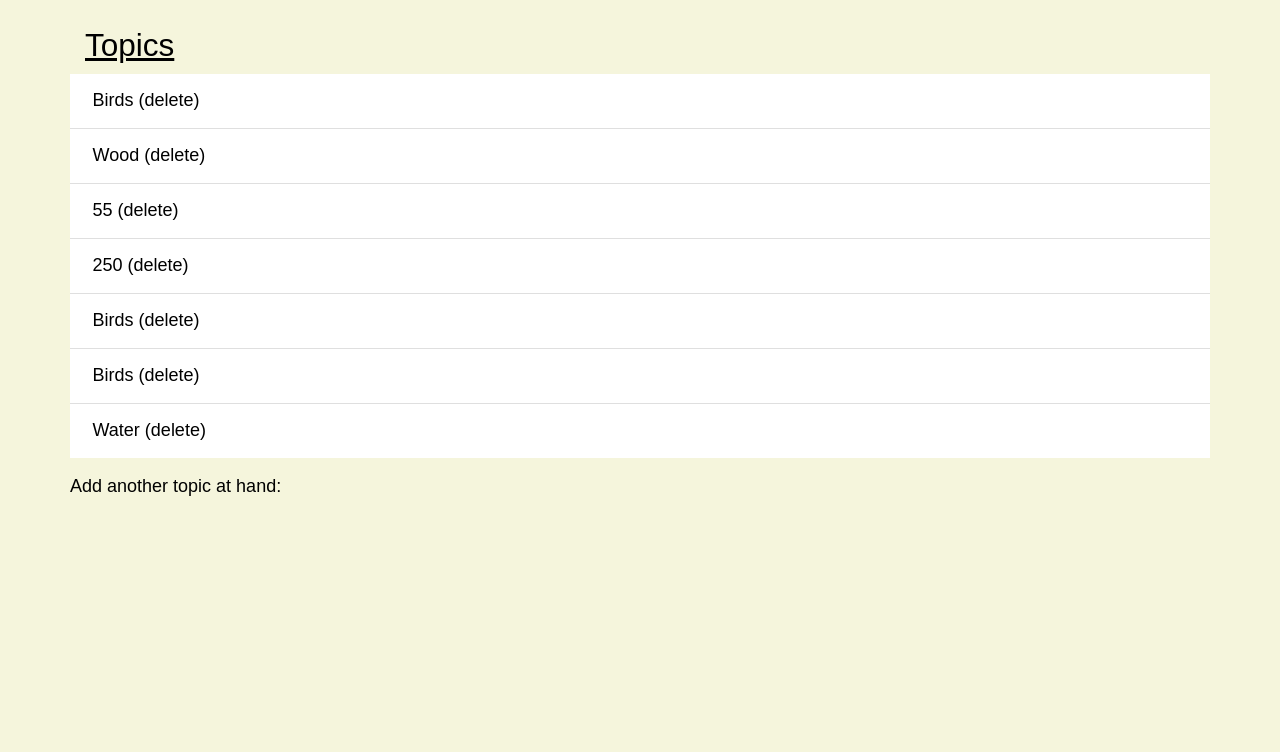
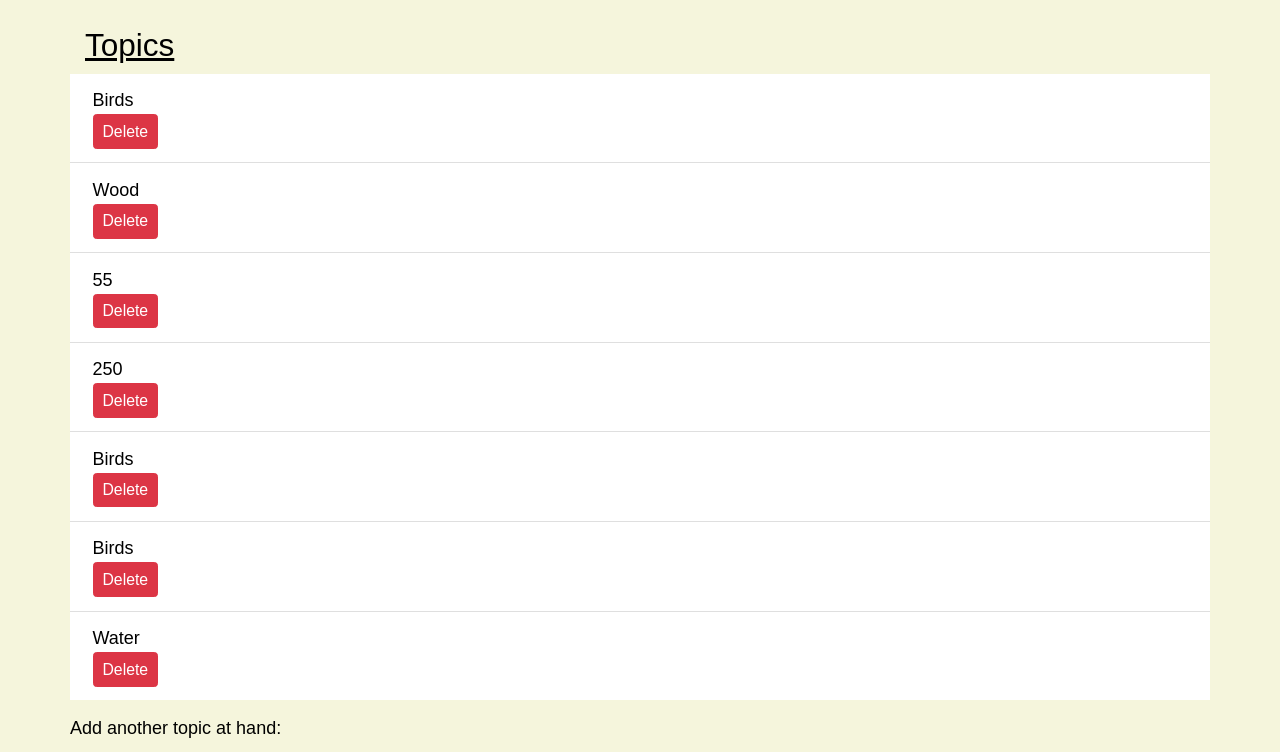
Before and after one commit to Code-Institute-Submissions/marosan28-online-journal_DecResub, a Django app: page /topics/ in a window 1280 px wide. Shown: the part 65-817 px from the top of the page. Before the commit the page ends 561 px from the top, so only its background shows below. Run offline with Django 3.2, Linux system fonts and the light colour scheme; a user stored in the database is signed in; data comes from the database, SQL or seed files in the repository; some libraries are stand-ins or nearby versions; some web fonts are replaced.

Commit message:
change delete to a button

```diff
--- a/learning_logs/templates/learning_logs/topic.html
+++ b/learning_logs/templates/learning_logs/topic.html
@@ -1,8 +1,7 @@
 {% extends 'learning_logs/base.html' %}
 
 {% block page_header %}
-<h3 class="topic-on-hand">{{ topic }}</h3> <span><a href="{% url 'learning_logs:delete_topic' topic.id %}" class="btn btn-danger" onclick="return confirm('Are you sure you want to delete this topic?');">Delete</a>
-</span>
+<h3 class="topic-on-hand">{{ topic }}</h3>
 {% endblock page_header %}
 
 {% block content %}
--- a/learning_logs/templates/learning_logs/topics.html
+++ b/learning_logs/templates/learning_logs/topics.html
@@ -6,15 +6,18 @@
 {% block content %}
 <ul class="topics-list list-group list-group-flush">
     {% for topic in topics %}
-    <li  class="list-group-item">
+    <li class="list-group-item">
         <a href="{% url 'learning_logs:topic' topic.id %}">{{ topic }}</a>
         {% if user.is_authenticated %}
-        <a href="{% url 'learning_logs:delete_topic' topic.id %}">(delete)</a>
+        <form action="{% url 'learning_logs:delete_topic' topic.id %}" method="post">
+            {% csrf_token %}
+            <button type="submit" class="btn btn-danger btn-sm">Delete</button>
+        </form>
         {% endif %}
     </li>
     {% empty %}
     <li class="list-group-item">There are no entries yet.</li>
-    {% endfor %}
+{% endfor %}
 </ul>
 <h2><a class="add-topic" href="{% url 'learning_logs:new_topic' %}">Add another topic at hand:</a></h2>
 {% endblock content %}
```
Also changed, not shown: learning_logs/templates/learning_logs/index.html (line endings or trailing spaces).
